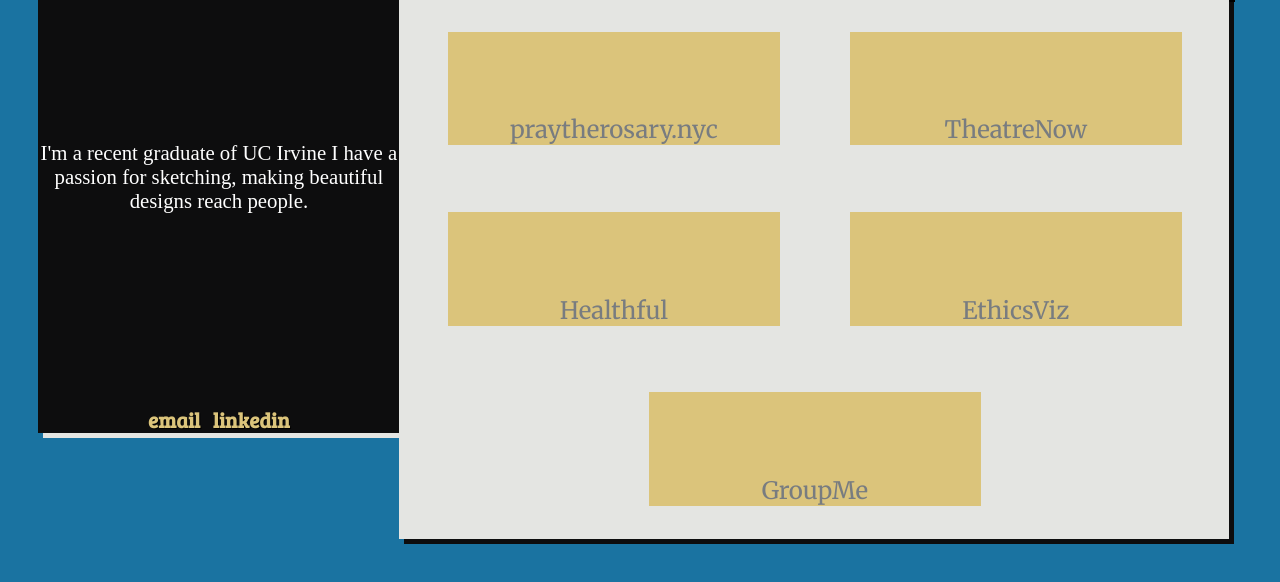
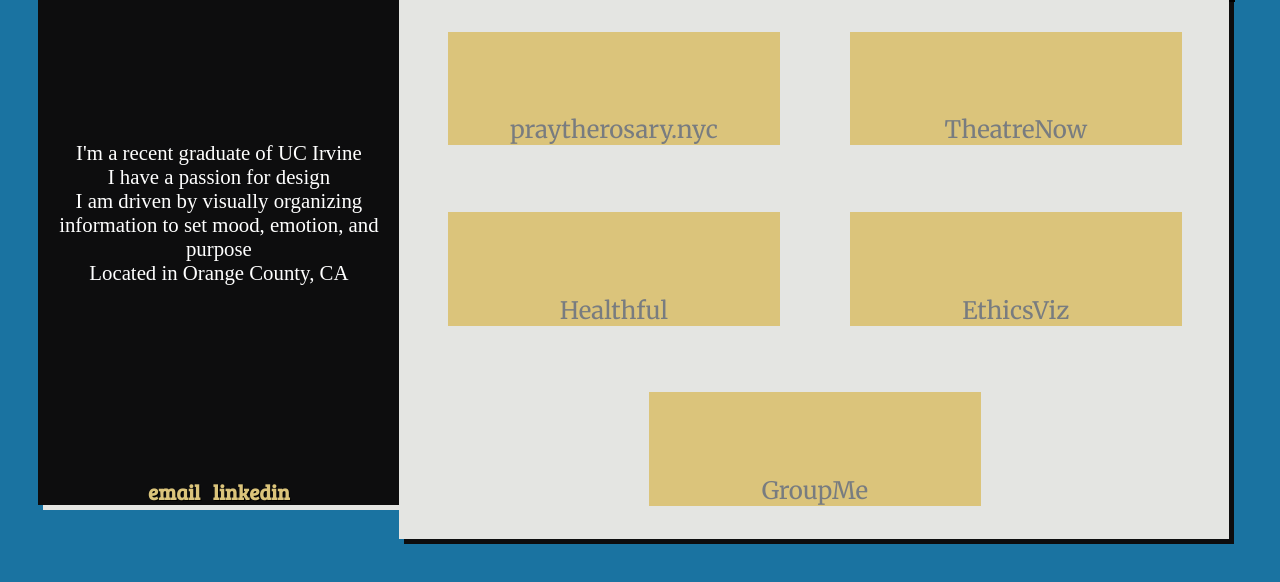
Before and after one commit to josterga/jamesostergaard.com, a plain HTML site: page index.html in a window 1280 px wide. Shown: the part 96-678 px from the top of the page. Drawn offline with nearby package versions, Linux system fonts and the light colour scheme; a web font is replaced by a local one.

```diff
--- a/index.html
+++ b/index.html
@@ -43,7 +43,13 @@
     <div class="about">
       <br><br><br><br><br><br>
       I'm a recent graduate of UC Irvine
-      I have a passion for sketching, making beautiful designs reach people.
+      <br>
+      I have a passion for design
+      <br>
+      I am driven by visually organizing information to set mood, emotion, and purpose
+      <br>
+      Located in Orange County, CA
+
       <br><br><br><br><br><br><br><br><br>
       <a href="mailto:james@jamesostergaard.com">email</a>
       <a href="https://www.linkedin.com/in/jamesostergaard/">linkedin</a>
```
Also changed, not shown: projects/praytherosarynyc.html (+5 -3 lines).
